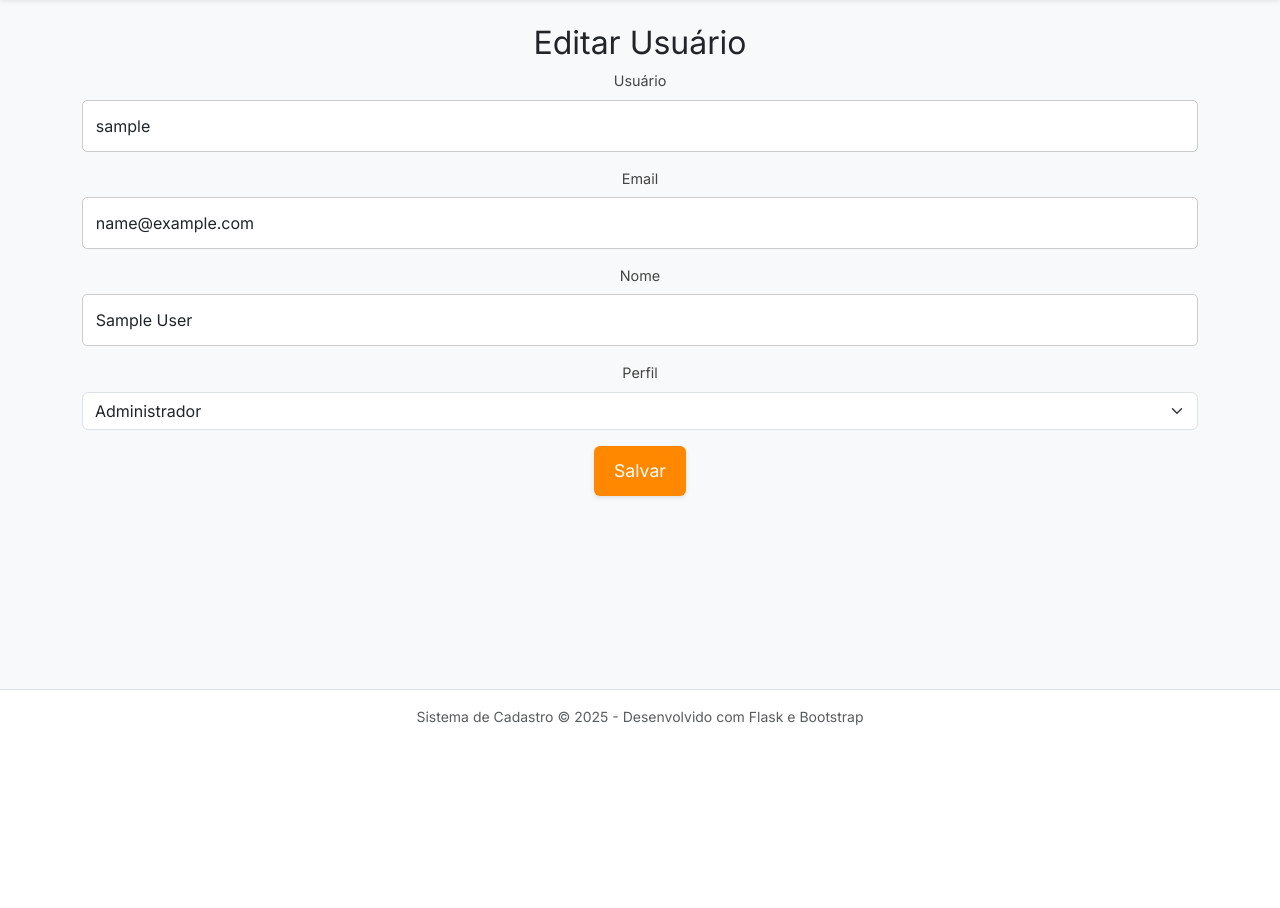
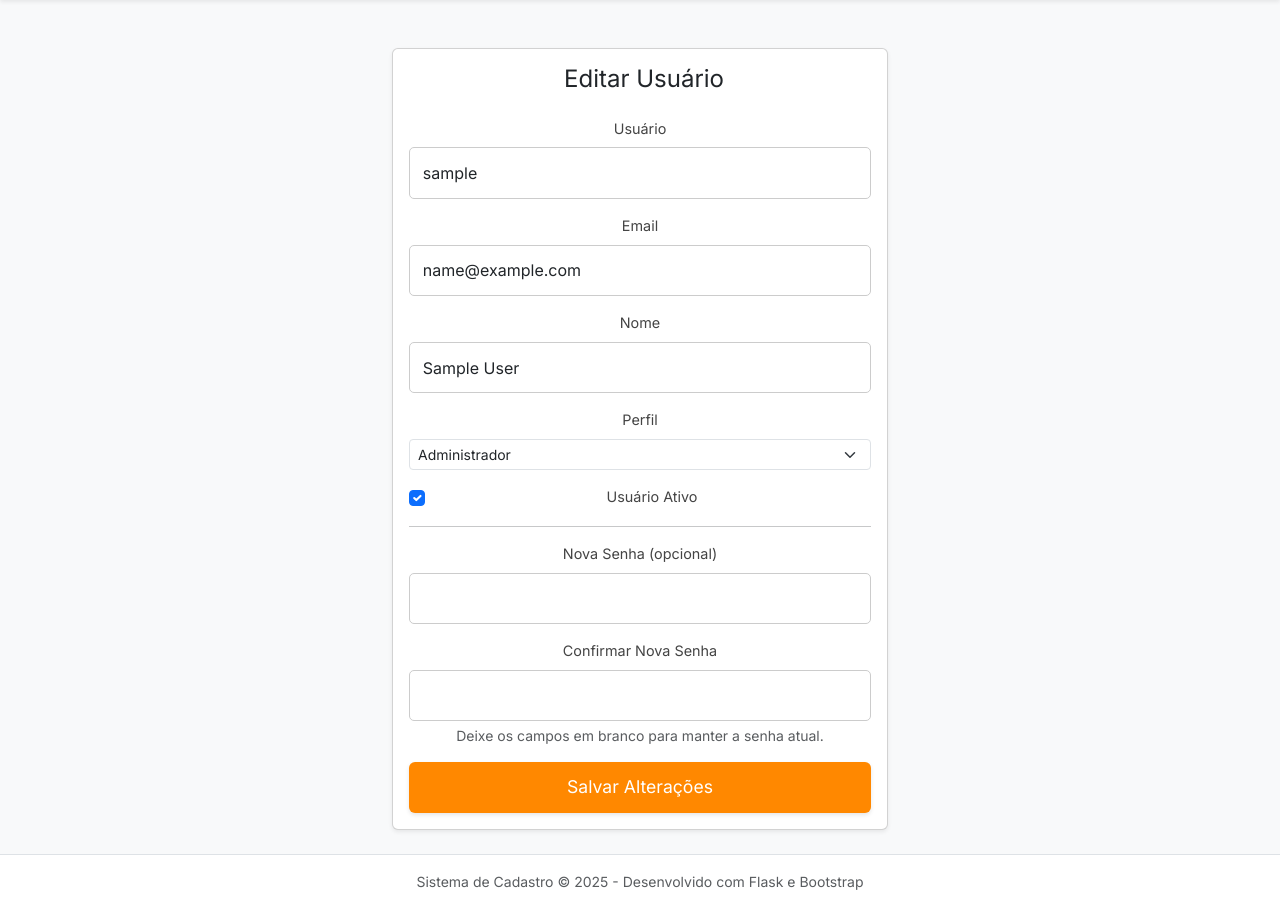
Before and after one commit to TI02-jp/siteDjango, a Flask app: page /user/edit/1 in a window 1280 px wide. Shown: the part 57-965 px from the top of the page. Before the commit the page ends 782 px from the top, so only its background shows below. Run offline with Flask 3, Linux system fonts and the light colour scheme; a user stored in the database is signed in; tables that the repository leaves empty hold one stand-in row (values such as "Sample post"); some libraries are stand-ins or nearby versions.

Commit message:
atualizei os usuarios, admins que cadastram e cuidam de tudo e não se remove users, apenas inativa

```diff
--- a/app/controllers/routes.py
+++ b/app/controllers/routes.py
@@ -34,6 +34,9 @@ def login():
     if form.validate_on_submit():
         user = User.query.filter_by(username=form.username.data).first()
         if user and user.check_password(form.password.data):
+            if not user.ativo:
+                flash('Seu usuário está inativo. Contate o administrador.', 'danger')
+                return redirect(url_for('login'))
             login_user(user, remember=form.remember_me.data)
             flash('Login bem-sucedido!')
             return redirect(url_for('dashboard'))
@@ -41,10 +44,10 @@ def login():
             flash('Credenciais inválidas', 'danger')
     return render_template('login.html', form=form)
 
-@app.route('/register', methods=['GET', 'POST'])
+@app.route('/novo_usuario', methods=['GET', 'POST'])
 @login_required
 @admin_required
-def register():
+def novo_usuario():
     form = RegistrationForm()
     if form.validate_on_submit():
         existing_user = User.query.filter(
@@ -52,20 +55,20 @@ def register():
         ).first()
         if existing_user:
             flash('Usuário ou email já cadastrado.', 'warning')
-            return redirect(url_for('register'))
+        else:
+            user = User(
+                username=form.username.data,
+                email=form.email.data,
+                name=form.name.data,
+                role=form.role.data
+            )
+            user.set_password(form.password.data)
+            db.session.add(user)
+            db.session.commit()
+            flash('Novo usuário cadastrado com sucesso!', 'success')
+            return redirect(url_for('list_users'))
+    return render_template('admin/novo_usuario.html', form=form)
 
-        user = User(
-            username=form.username.data,
-            email=form.email.data,
-            name=form.name.data
-        )
-        user.set_password(form.password.data)
-        db.session.add(user)
-        db.session.commit()
-
-        flash('Parabéns, você agora é um usuário registrado!', 'success')
-        return redirect(url_for('login'))
-    return render_template('register.html', form=form)
 
 @app.route('/dashboard')
 @login_required
@@ -79,7 +82,7 @@ def cadastrar_empresa():
     if form.validate_on_submit():
         print("Formulário validado, tentando cadastrar...")
         try:
-            cnpj_limpo = re.sub(r'\D', '', form.cnpj.data)  # Remove caracteres não numéricos
+            cnpj_limpo = re.sub(r'\D', '', form.cnpj.data)
             sistemas_consultorias_str = ",".join(form.sistemas_consultorias.data) if form.sistemas_consultorias.data else ""
 
             nova_empresa = Empresa(
@@ -264,12 +267,10 @@ def gerenciar_departamentos(empresa_id):
         administrativo=administrativo,
     )
 
-
 @app.route('/relatorios')
 @login_required
 @admin_required
 def relatorios():
-    # Aqui pode implementar lógica de relatórios
     return render_template('relatorios.html')
 
 @app.route('/logout')
@@ -288,13 +289,33 @@ def test_connection():
     except Exception as e:
         return f"Erro na conexão: {str(e)}", 500
 
-# Exemplo para listar usuários cadastrados (somente para admins ou dev)
-@app.route('/users')
+@app.route('/users', methods=['GET', 'POST'])
 @login_required
 @admin_required
 def list_users():
+    form = RegistrationForm()
+    if form.validate_on_submit():
+        existing_user = User.query.filter(
+            (User.username == form.username.data) | (User.email == form.email.data)
+        ).first()
+        if existing_user:
+            flash('Usuário ou email já cadastrado.', 'warning')
+        else:
+            user = User(
+                username=form.username.data,
+                email=form.email.data,
+                name=form.name.data,
+                role=form.role.data  # se você adicionou esse campo no RegistrationForm
+            )
+            user.set_password(form.password.data)
+            db.session.add(user)
+            db.session.commit()
+            flash('Novo usuário cadastrado com sucesso!', 'success')
+        return redirect(url_for('list_users'))
+
     users = User.query.all()
-    return render_template('list_users.html', users=users)
+    return render_template('list_users.html', users=users, form=form)
+
 
 @app.route('/user/edit/<int:user_id>', methods=['GET', 'POST'])
 @login_required
@@ -302,30 +323,15 @@ def list_users():
 def edit_user(user_id):
     user = User.query.get_or_404(user_id)
     form = EditUserForm(obj=user)
+
     if form.validate_on_submit():
         user.username = form.username.data
         user.email = form.email.data
         user.name = form.name.data
         user.role = form.role.data
-        try:
-            db.session.commit()
-            flash('Usuário atualizado com sucesso!', 'success')
-            return redirect(url_for('list_users'))
-        except Exception as e:
-            db.session.rollback()
-            flash(f'Erro ao atualizar usuário: {e}', 'danger')
+        user.ativo = form.ativo.data
+        db.session.commit()
+        flash('Usuário atualizado com sucesso!', 'success')
+        return redirect(url_for('list_users'))
+
     return render_template('edit_user.html', form=form)
-
-@app.route('/user/delete/<int:user_id>', methods=['POST'])
-@login_required
-@admin_required
-def delete_user(user_id):
-    user = User.query.get_or_404(user_id)
-    try:
-        db.session.delete(user)
-        db.session.commit()
-        flash('Usuário excluído com sucesso!', 'success')
-    except Exception as e:
-        db.session.rollback()
-        flash(f'Erro ao excluir usuário: {e}', 'danger')
-    return redirect(url_for('list_users'))
--- a/app/forms.py
+++ b/app/forms.py
@@ -10,6 +10,7 @@ from wtforms import (
     PasswordField,
     MultipleFileField,
     HiddenField,
+    BooleanField
 )
 from wtforms.validators import DataRequired, Email
 
@@ -53,6 +54,7 @@ class EditUserForm(FlaskForm):
     email = StringField('Email', validators=[DataRequired(), Email()])
     name = StringField('Nome', validators=[DataRequired()])
     role = SelectField('Perfil', choices=[('user', 'Usuário'), ('admin', 'Administrador')], validators=[DataRequired()])
+    ativo = BooleanField('Usuário Ativo')
 
 
 class DepartamentoForm(FlaskForm):
--- a/app/models/tables.py
+++ b/app/models/tables.py
@@ -6,7 +6,6 @@
 from flask_login import UserMixin
 from werkzeug.security import generate_password_hash, check_password_hash
 
-# JsonString para salvar listas como JSON em String
 class JsonString(TypeDecorator):
     impl = String
 
@@ -30,6 +29,7 @@
     password = db.Column(db.String(255), nullable=False)
     name = db.Column(db.String(100), nullable=False)
     email = db.Column(db.String(120), unique=True, nullable=False)
+    ativo = db.Column(db.Boolean, default=True)
 
     role = db.Column(db.String(20), default='user')
 
--- a/app/templates/edit_user.html
+++ b/app/templates/edit_user.html
@@ -3,25 +3,68 @@
 {% block title %}Editar Usuário{% endblock %}
 
 {% block content %}
-<h2>Editar Usuário</h2>
-<form method="POST" action="">
+<div class="container mt-4" style="max-width: 520px;">
+    <div class="card shadow-sm">
+        <div class="card-body">
+            <h4 class="card-title mb-4"><i class="fas fa-user-edit me-2"></i>Editar Usuário</h4>
+            <form method="POST">
                 {{ form.hidden_tag() }}
+
                 <div class="mb-3">
                     {{ form.username.label(class="form-label") }}
-        {{ form.username(class="form-control") }}
+                    {{ form.username(class="form-control form-control-sm") }}
+                    {% for error in form.username.errors %}
+                        <div class="form-text text-danger">{{ error }}</div>
+                    {% endfor %}
+                </div>
+
+                <div class="mb-3">
+                    {{ form.email.label(class="form-label") }}
+                    {{ form.email(class="form-control form-control-sm") }}
+                    {% for error in form.email.errors %}
+                        <div class="form-text text-danger">{{ error }}</div>
+                    {% endfor %}
+                </div>
+
+                <div class="mb-3">
+                    {{ form.name.label(class="form-label") }}
+                    {{ form.name(class="form-control form-control-sm") }}
+                    {% for error in form.name.errors %}
+                        <div class="form-text text-danger">{{ error }}</div>
+                    {% endfor %}
+                </div>
+
+                <div class="mb-3">
+                    {{ form.role.label(class="form-label") }}
+                    {{ form.role(class="form-select form-select-sm") }}
+                    {% for error in form.role.errors %}
+                        <div class="form-text text-danger">{{ error }}</div>
+                    {% endfor %}
+                </div>
+
+                <div class="form-check mb-3">
+                    {{ form.ativo(class="form-check-input") }}
+                    {{ form.ativo.label(class="form-check-label") }}
+                </div>
+
+
+                <hr>
+
+                <div class="mb-3">
+                    <label class="form-label">Nova Senha (opcional)</label>
+                    <input type="password" name="new_password" class="form-control form-control-sm">
                 </div>
                 <div class="mb-3">
-        {{ form.email.label(class="form-label") }}
-        {{ form.email(class="form-control") }}
+                    <label class="form-label">Confirmar Nova Senha</label>
+                    <input type="password" name="confirm_new_password" class="form-control form-control-sm">
+                    <div class="form-text">Deixe os campos em branco para manter a senha atual.</div>
                 </div>
-    <div class="mb-3">
-        {{ form.name.label(class="form-label") }}
-        {{ form.name(class="form-control") }}
+
+                <div class="d-grid">
+                    <button type="submit" class="btn btn-primary">Salvar Alterações</button>
                 </div>
-    <div class="mb-3">
-        {{ form.role.label(class="form-label") }}
-        {{ form.role(class="form-select") }}
+            </form>
         </div>
-    <button type="submit" class="btn btn-primary">Salvar</button>
-</form>
+    </div>
+</div>
 {% endblock %}
--- a/database.py
+++ b/database.py
@@ -4,14 +4,12 @@ import logging
 from dotenv import load_dotenv
 import os
 
-# Configuração de logging
 logging.basicConfig(
     level=logging.INFO,
     format='%(asctime)s - %(levelname)s - %(message)s'
 )
 logger = logging.getLogger(__name__)
 
-# Carrega variáveis de ambiente
 load_dotenv()
 
 class DatabaseManager:
```
Also changed, not shown: app/loginForms.py (+6 -1 lines), app/templates/admin/novo_usuario.html (renamed from app/templates/register.html, +20 -13 lines), app/templates/list_users.html (+53 -7 lines). Lines whose indentation alone changed are shown as unchanged.
